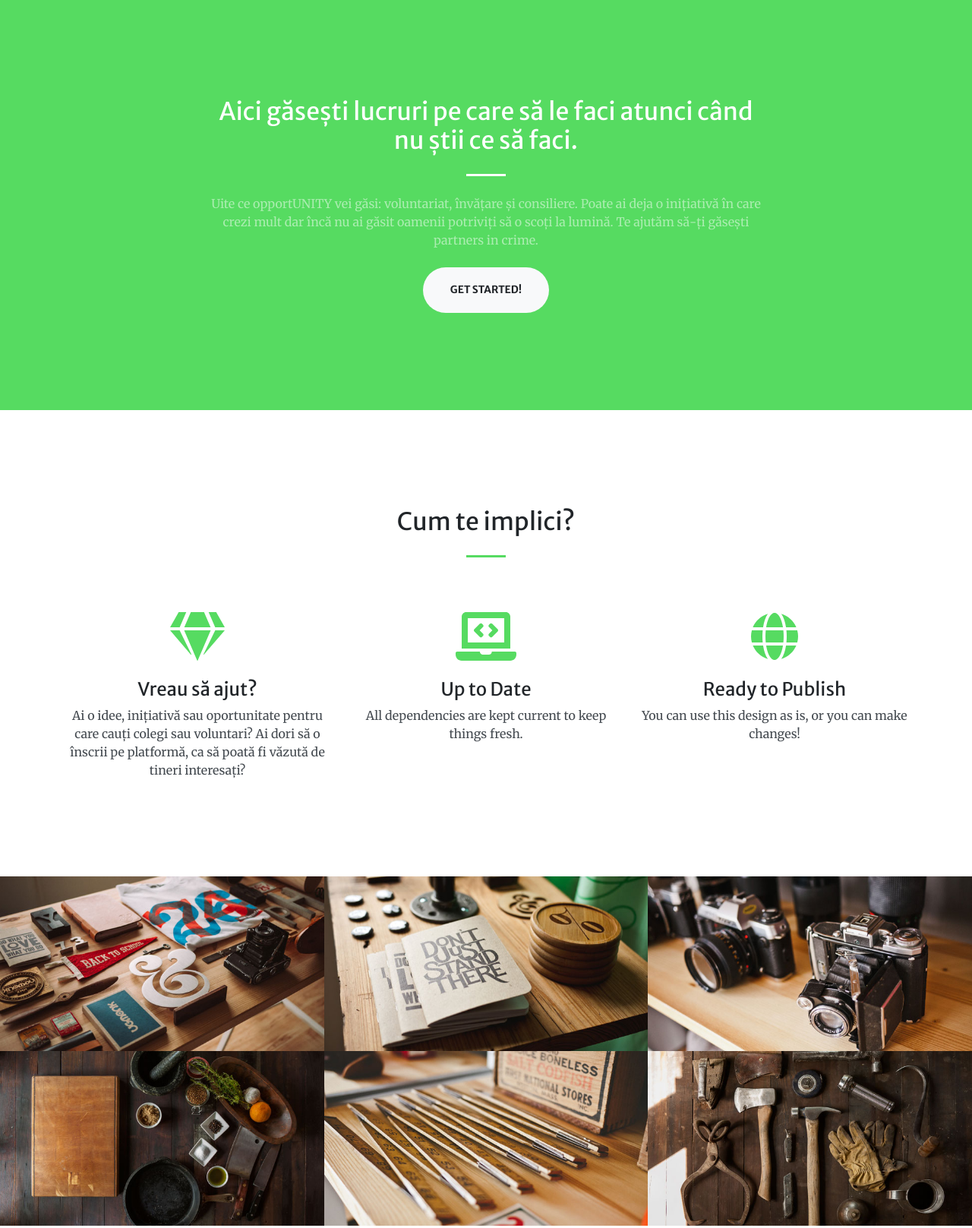
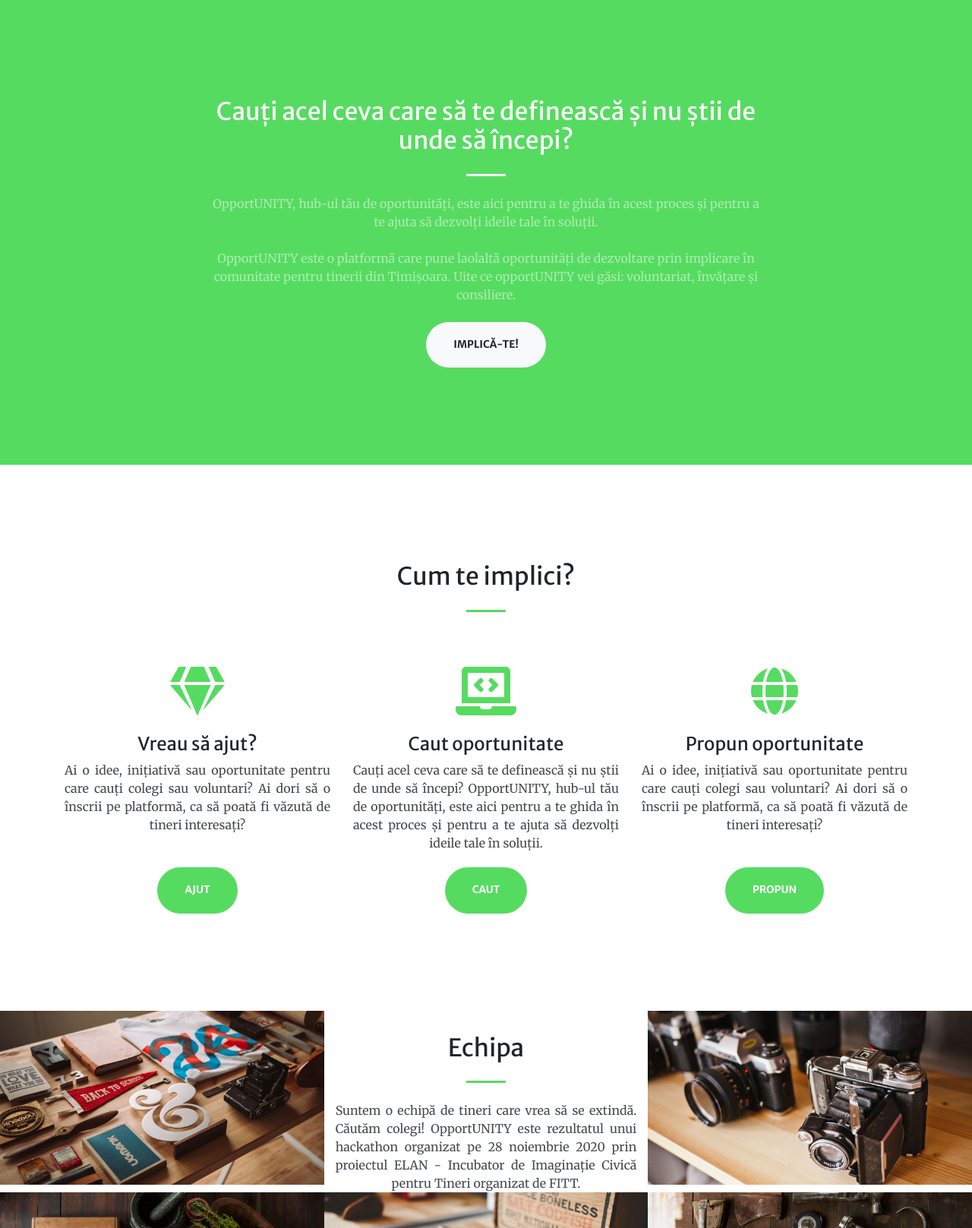
Before and after one commit to madlrsn/opportUNITY, a plain HTML site: page index.html in a window 1280 px wide. Shown: the part 800-2417 px from the top of the page at 76% size. Drawn offline with nearby package versions, Linux system fonts and the light colour scheme.

Commit message:
Aligning and other beautifications

```diff
--- a/index.html
+++ b/index.html
@@ -6,7 +6,7 @@
     <meta name="viewport" content="width=device-width, initial-scale=1, shrink-to-fit=no" />
     <meta name="description" content="" />
     <meta name="author" content="" />
-    <title>Creative - Start Bootstrap Theme</title>
+    <title>OpportUNITY</title>
     <!-- Favicon-->
     <link rel="icon" type="image/x-icon" href="assets/img/favicon.ico" />
     <!-- Font Awesome icons (free version)-->
@@ -52,7 +52,7 @@
                 <div class="col-lg-8 align-self-baseline">
                     <p class="text-white-75 font-weight-light mb-5">OpportUNITY îți citește gândurile. Știm că e greu să
                         te orientezi în spațiul de oportunități pentru tineri și să faci alegerea potrivită ție. </p>
-                    <a class="btn btn-primary btn-xl js-scroll-trigger" href="#about">Find Out More</a>
+                    <a class="btn btn-primary btn-xl js-scroll-trigger" href="#about">Află mai multe</a>
                 </div>
             </div>
         </div>
@@ -62,14 +62,20 @@
         <div class="container">
             <div class="row justify-content-center">
                 <div class="col-lg-8 text-center">
-                    <h2 class="text-white mt-0">Aici găsești lucruri pe care să le faci atunci când nu știi ce să faci.
+                    <h2 class="text-white mt-0">Cauți acel ceva care să te definească și nu știi de unde să începi?
+
+
                     </h2>
                     <hr class="divider light my-4" />
-                    <p class="text-white-50 mb-4">Uite ce opportUNITY vei găsi: voluntariat, învățare și consiliere.
+                    <p class="text-white-50 mb-4">OpportUNITY, hub-ul tău de oportunități, este aici pentru a te ghida
+                        în acest proces și pentru a
+                        te ajuta să dezvolți ideile tale în soluții.</p>
+                    <p class="text-white-50 mb-4">OpportUNITY este o platformă care pune laolaltă oportunități de
+                        dezvoltare prin implicare în comunitate pentru tinerii din Timișoara.
 
-                        Poate ai deja o inițiativă în care crezi mult dar încă nu ai găsit oamenii potriviți să o scoți
-                        la lumină. Te ajutăm să-ți găsești partners in crime. </p>
-                    <a class="btn btn-light btn-xl js-scroll-trigger" href="#services">Get Started!</a>
+                        Uite ce opportUNITY vei găsi: voluntariat, învățare și consiliere.
+                    </p>
+                    <a class="btn btn-light btn-xl js-scroll-trigger" href="#services">Implică-te!</a>
                 </div>
             </div>
         </div>
@@ -84,7 +90,9 @@
                     <div class="mt-5">
                         <i class="fas fa-4x fa-gem text-primary mb-4"></i>
                         <h3 class="h4 mb-2">Vreau să ajut?</h3>
-                        <p class="text-muted mb-0">Ai o idee, inițiativă sau oportunitate pentru care cauți colegi sau
+                        <p class="text-muted mb-0 text-justify" style="text-align-last: center;">Ai o idee, inițiativă
+                            sau oportunitate pentru care cauți
+                            colegi sau
                             voluntari? Ai dori să o înscrii pe platformă, ca să poată fi văzută de tineri interesați?
                         </p>
                     </div>
@@ -92,16 +100,38 @@
                 <div class="col-lg-4 col-md-6 text-center">
                     <div class="mt-5">
                         <i class="fas fa-4x fa-laptop-code text-primary mb-4"></i>
-                        <h3 class="h4 mb-2">Up to Date</h3>
-                        <p class="text-muted mb-0">All dependencies are kept current to keep things fresh.</p>
+                        <h3 class="h4 mb-2">Caut oportunitate</h3>
+                        <p class="text-muted mb-0 text-justify" style="text-align-last: center;">Cauți acel ceva care să
+                            te definească și nu știi de unde
+                            să începi?
+                            OpportUNITY, hub-ul tău de oportunități, este aici pentru a te ghida în acest proces și
+                            pentru a te ajuta să dezvolți ideile tale în soluții. </p>
                     </div>
                 </div>
                 <div class="col-lg-4 col-md-6 text-center">
                     <div class="mt-5">
                         <i class="fas fa-4x fa-globe text-primary mb-4"></i>
-                        <h3 class="h4 mb-2">Ready to Publish</h3>
-                        <p class="text-muted mb-0">You can use this design as is, or you can make changes!</p>
+                        <h3 class="h4 mb-2">Propun oportunitate</h3>
+                        <p class="text-muted mb-0 text-justify" style="text-align-last: center;">Ai o idee, inițiativă
+                            sau oportunitate pentru care cauți
+                            colegi sau
+                            voluntari? Ai dori să o înscrii pe platformă, ca să poată fi văzută de tineri interesați?
+                        </p>
                     </div>
+                </div>
+            </div>
+            <div class="row" style="margin-top: 20px;">
+                <div class="col-lg-4 col-md-6 text-center">
+                    <a class="btn btn-primary btn-xl js-scroll-trigger"
+                        href="https://forms.gle/9yu3NFmjC3bPLyqD7">Ajut</a>
+                </div>
+                <div class="col-lg-4 col-md-6 text-center">
+                    <a class="btn btn-primary btn-xl js-scroll-trigger"
+                        href="https://forms.gle/c7SVW1WDweZD7VGk6">Caut</a>
+                </div>
+                <div class="col-lg-4 col-md-6 text-center">
+                    <a class="btn btn-primary btn-xl js-scroll-trigger"
+                        href="https://forms.gle/FMrAymsbJnvDLZMz9">Propun</a>
                 </div>
             </div>
         </div>
@@ -115,26 +145,29 @@
                         <a class="portfolio-box" href="assets/img/portfolio/fullsize/1.jpg">
                             <img class="img-fluid" src="assets/img/portfolio/thumbnails/1.jpg" alt="" />
                             <div class="portfolio-box-caption">
-                                <div class="project-category text-white-50">Category</div>
-                                <div class="project-name">Project Name</div>
+                                <div class="project-category text-white-50">FITT</div>
+                                <div class="project-name">Roxana Bedrule</div>
                             </div>
                         </a>
                     </div>
                     <div class="col-lg-4 col-sm-6">
-                        <a class="portfolio-box" href="assets/img/portfolio/fullsize/2.jpg">
-                            <img class="img-fluid" src="assets/img/portfolio/thumbnails/2.jpg" alt="" />
-                            <div class="portfolio-box-caption">
-                                <div class="project-category text-white-50">Category</div>
-                                <div class="project-name">Project Name</div>
-                            </div>
-                        </a>
+                        <h2 class="text-center mt-0" style="padding-top: 30px">Echipa</h2>
+                        <hr class="divider my-4">
+                        <p class="text-muted mb-0 text-justify"
+                            style="padding-left: 15px;padding-right: 15px;text-align-last: center;">
+                            Suntem o echipă de tineri care vrea să se extindă. Căutăm colegi!
+                            OpportUNITY este rezultatul unui hackathon organizat pe 28 noiembrie 2020 prin proiectul
+                            ELAN -
+                            Incubator de Imaginație Civică pentru Tineri organizat de FITT.
+                        </p>
+
                     </div>
                     <div class="col-lg-4 col-sm-6">
                         <a class="portfolio-box" href="assets/img/portfolio/fullsize/3.jpg">
                             <img class="img-fluid" src="assets/img/portfolio/thumbnails/3.jpg" alt="" />
                             <div class="portfolio-box-caption">
-                                <div class="project-category text-white-50">Category</div>
-                                <div class="project-name">Project Name</div>
+                                <div class="project-category text-white-50">Facilitator</div>
+                                <div class="project-name">Alexandra Ștef</div>
                             </div>
                         </a>
                     </div>
@@ -142,8 +175,8 @@
                         <a class="portfolio-box" href="assets/img/portfolio/fullsize/4.jpg">
                             <img class="img-fluid" src="assets/img/portfolio/thumbnails/4.jpg" alt="" />
                             <div class="portfolio-box-caption">
-                                <div class="project-category text-white-50">Category</div>
-                                <div class="project-name">Project Name</div>
+                                <div class="project-category text-white-50">Echipa</div>
+                                <div class="project-name">Alexandru Duma</div>
                             </div>
                         </a>
                     </div>
@@ -151,8 +184,8 @@
                         <a class="portfolio-box" href="assets/img/portfolio/fullsize/5.jpg">
                             <img class="img-fluid" src="assets/img/portfolio/thumbnails/5.jpg" alt="" />
                             <div class="portfolio-box-caption">
-                                <div class="project-category text-white-50">Category</div>
-                                <div class="project-name">Project Name</div>
+                                <div class="project-category text-white-50">Echipa</div>
+                                <div class="project-name">Cătălin Zoican</div>
                             </div>
                         </a>
                     </div>
@@ -160,8 +193,35 @@
                         <a class="portfolio-box" href="assets/img/portfolio/fullsize/6.jpg">
                             <img class="img-fluid" src="assets/img/portfolio/thumbnails/6.jpg" alt="" />
                             <div class="portfolio-box-caption p-3">
-                                <div class="project-category text-white-50">Category</div>
-                                <div class="project-name">Project Name</div>
+                                <div class="project-category text-white-50">Echipa</div>
+                                <div class="project-name">Denisa Pap Gherasim</div>
+                            </div>
+                        </a>
+                    </div>
+                    <div class="col-lg-4 col-sm-6">
+                        <a class="portfolio-box" href="assets/img/portfolio/fullsize/4.jpg">
+                            <img class="img-fluid" src="assets/img/portfolio/thumbnails/4.jpg" alt="" />
+                            <div class="portfolio-box-caption">
+                                <div class="project-category text-white-50">Echipa</div>
+                                <div class="project-name">Mădălina Rusan</div>
+                            </div>
+                        </a>
+                    </div>
+                    <div class="col-lg-4 col-sm-6">
+                        <a class="portfolio-box" href="assets/img/portfolio/fullsize/5.jpg">
+                            <img class="img-fluid" src="assets/img/portfolio/thumbnails/5.jpg" alt="" />
+                            <div class="portfolio-box-caption">
+                                <div class="project-category text-white-50">Echipa</div>
+                                <div class="project-name">Melisa Mătița</div>
+                            </div>
+                        </a>
+                    </div>
+                    <div class="col-lg-4 col-sm-6">
+                        <a class="portfolio-box" href="assets/img/portfolio/fullsize/6.jpg">
+                            <img class="img-fluid" src="assets/img/portfolio/thumbnails/6.jpg" alt="" />
+                            <div class="portfolio-box-caption p-3">
+                                <div class="project-category text-white-50">Echipa</div>
+                                <div class="project-name">Vlad Fara</div>
                             </div>
                         </a>
                     </div>
```
